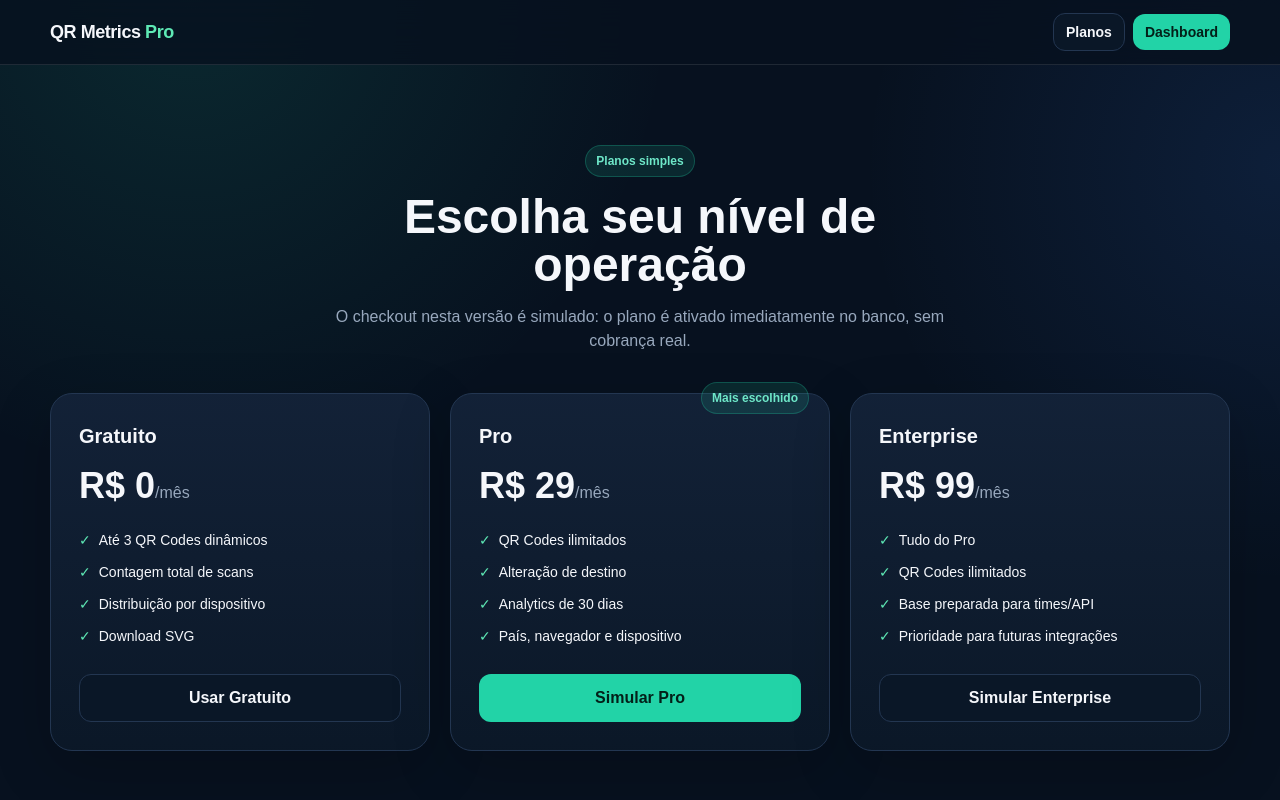
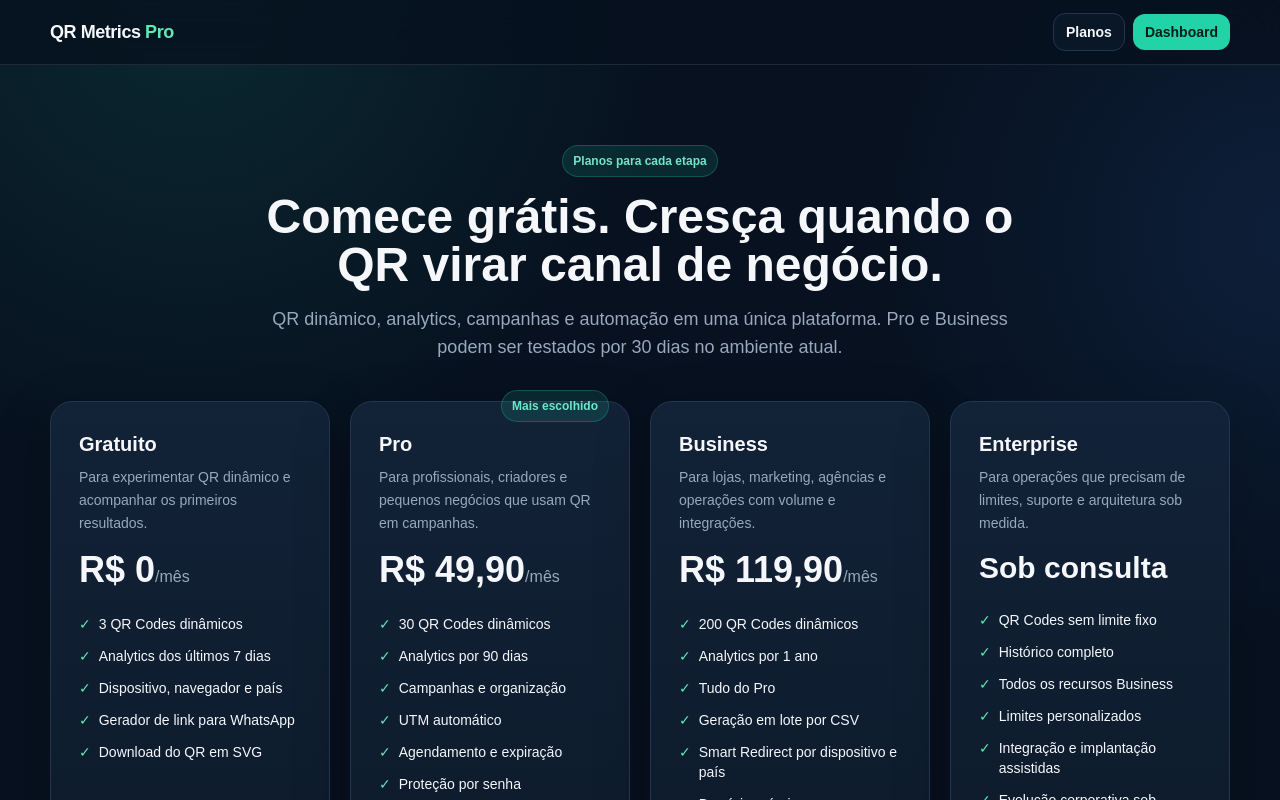
Before and after one commit to Brunohvg/qrcode-pro-analytics, a Next.js app: page /planos in a window 1280 px wide. Shown: the top 800 px of the page. Built offline with nearby package versions, Linux system fonts and the light colour scheme.

Commit message:
feat: reposition plans with market-aligned pricing and feature tiers

```diff
--- a/app/planos/plans-client.tsx
+++ b/app/planos/plans-client.tsx
@@ -4,27 +4,86 @@ import Link from "next/link";
 import { useState } from "react";
 
 const plans = [
-  { name: "Gratuito", price: "R$ 0", suffix: "/mês", highlight: false, features: ["Até 3 QR Codes dinâmicos", "Contagem total de scans", "Distribuição por dispositivo", "Download SVG"] },
-  { name: "Pro", price: "R$ 29", suffix: "/mês", highlight: true, features: ["QR Codes ilimitados", "Alteração de destino", "Analytics de 30 dias", "País, navegador e dispositivo"] },
-  { name: "Enterprise", price: "R$ 99", suffix: "/mês", highlight: false, features: ["Tudo do Pro", "QR Codes ilimitados", "Base preparada para times/API", "Prioridade para futuras integrações"] },
+  {
+    name: "Gratuito",
+    price: "R$ 0",
+    suffix: "/mês",
+    description: "Para experimentar QR dinâmico e acompanhar os primeiros resultados.",
+    highlight: false,
+    features: ["3 QR Codes dinâmicos", "Analytics dos últimos 7 dias", "Dispositivo, navegador e país", "Gerador de link para WhatsApp", "Download do QR em SVG"],
+  },
+  {
+    name: "Pro",
+    price: "R$ 49,90",
+    suffix: "/mês",
+    description: "Para profissionais, criadores e pequenos negócios que usam QR em campanhas.",
+    highlight: true,
+    features: ["30 QR Codes dinâmicos", "Analytics por 90 dias", "Campanhas e organização", "UTM automático", "Agendamento e expiração", "Proteção por senha", "Branding e impressão personalizada", "Relatórios CSV e PDF", "Alertas por meta de scans"],
+  },
+  {
+    name: "Business",
+    price: "R$ 119,90",
+    suffix: "/mês",
+    description: "Para lojas, marketing, agências e operações com volume e integrações.",
+    highlight: false,
+    features: ["200 QR Codes dinâmicos", "Analytics por 1 ano", "Tudo do Pro", "Geração em lote por CSV", "Smart Redirect por dispositivo e país", "Domínio próprio", "Google Analytics 4", "Meta Conversions API", "API com chave revogável", "Webhooks assinados"],
+  },
+  {
+    name: "Enterprise",
+    price: "Sob consulta",
+    suffix: "",
+    description: "Para operações que precisam de limites, suporte e arquitetura sob medida.",
+    highlight: false,
+    features: ["QR Codes sem limite fixo", "Histórico completo", "Todos os recursos Business", "Limites personalizados", "Integração e implantação assistidas", "Evolução corporativa sob demanda"],
+  },
 ] as const;
 
 export default function PlansClient() {
-  const [loading, setLoading] = useState(""); const [message, setMessage] = useState(""); const [error, setError] = useState("");
+  const [loading, setLoading] = useState("");
+  const [message, setMessage] = useState("");
+  const [error, setError] = useState("");
+
   async function choose(planName: string) {
+    if (planName === "Enterprise") return;
     setLoading(planName); setMessage(""); setError("");
     try {
-      const response = await fetch("/api/plans/change", { method: "POST", headers: { "Content-Type": "application/json" }, body: JSON.stringify({ planName }) });
+      const response = await fetch("/api/plans/change", {
+        method: "POST",
+        headers: { "Content-Type": "application/json" },
+        body: JSON.stringify({ planName }),
+      });
       const data = await response.json();
-      if (response.status === 401) { setError("Faça login primeiro para ativar um plano."); return; }
+      if (response.status === 401) { setError("Faça login primeiro para ativar o período de teste."); return; }
       if (!response.ok) throw new Error(data.message || "Falha ao alterar plano.");
       setMessage(data.message);
-    } catch (err) { setError(err instanceof Error ? err.message : "Falha ao alterar plano."); }
-    finally { setLoading(""); }
+    } catch (err) {
+      setError(err instanceof Error ? err.message : "Falha ao alterar plano.");
+    } finally {
+      setLoading("");
+    }
   }
-  return <main className="shell py-14 md:py-20"><div className="text-center max-w-2xl mx-auto"><span className="badge">Planos simples</span><h1 className="text-4xl md:text-5xl font-black mt-4">Escolha seu nível de operação</h1><p className="muted mt-4">O checkout nesta versão é simulado: o plano é ativado imediatamente no banco, sem cobrança real.</p></div>
+
+  return <main className="shell py-14 md:py-20">
+    <div className="text-center max-w-3xl mx-auto">
+      <span className="badge">Planos para cada etapa</span>
+      <h1 className="text-4xl md:text-5xl font-black mt-4">Comece grátis. Cresça quando o QR virar canal de negócio.</h1>
+      <p className="muted mt-4 text-lg">QR dinâmico, analytics, campanhas e automação em uma única plataforma. Pro e Business podem ser testados por 30 dias no ambiente atual.</p>
+    </div>
+
     {message && <div className="max-w-xl mx-auto mt-7 rounded-xl border border-emerald-400/30 bg-emerald-400/10 p-4 text-center text-emerald-200">{message} <Link href="/dashboard" className="font-bold underline">Abrir dashboard</Link></div>}
     {error && <div className="max-w-xl mx-auto mt-7 rounded-xl border border-rose-400/30 bg-rose-400/10 p-4 text-center text-rose-200">{error} <Link href="/login" className="font-bold underline">Entrar</Link></div>}
-    <div className="grid md:grid-cols-3 gap-5 mt-10">{plans.map(plan=><article key={plan.name} className={`card p-7 relative ${plan.highlight ? "ring-2 ring-emerald-300/70" : ""}`}>{plan.highlight && <span className="badge absolute -top-3 right-5">Mais escolhido</span>}<h2 className="text-xl font-black">{plan.name}</h2><div className="mt-4"><span className="text-4xl font-black">{plan.price}</span><span className="muted">{plan.suffix}</span></div><ul className="mt-6 space-y-3 text-sm">{plan.features.map(f=><li key={f} className="flex gap-2"><span className="text-emerald-300">✓</span><span>{f}</span></li>)}</ul><button onClick={()=>void choose(plan.name)} disabled={!!loading} className={plan.highlight ? "btn-primary w-full mt-7" : "btn-secondary w-full mt-7"}>{loading === plan.name ? "Ativando..." : plan.name === "Gratuito" ? "Usar Gratuito" : `Simular ${plan.name}`}</button></article>)}</div>
+
+    <div className="grid md:grid-cols-2 xl:grid-cols-4 gap-5 mt-10">
+      {plans.map((plan) => <article key={plan.name} className={`card p-7 relative flex flex-col ${plan.highlight ? "ring-2 ring-emerald-300/70" : ""}`}>
+        {plan.highlight && <span className="badge absolute -top-3 right-5">Mais escolhido</span>}
+        <h2 className="text-xl font-black">{plan.name}</h2>
+        <p className="muted text-sm mt-2 min-h-16 leading-relaxed">{plan.description}</p>
+        <div className="mt-4"><span className={`${plan.name === "Enterprise" ? "text-3xl" : "text-4xl"} font-black`}>{plan.price}</span><span className="muted">{plan.suffix}</span></div>
+        <ul className="mt-6 space-y-3 text-sm flex-1">{plan.features.map((feature) => <li key={feature} className="flex gap-2"><span className="text-emerald-300">✓</span><span>{feature}</span></li>)}</ul>
+        {plan.name === "Enterprise" ? <button disabled className="btn-secondary w-full mt-7">Contratação sob consulta</button> : <button onClick={()=>void choose(plan.name)} disabled={!!loading} className={plan.highlight ? "btn-primary w-full mt-7" : "btn-secondary w-full mt-7"}>{loading === plan.name ? "Ativando..." : plan.name === "Gratuito" ? "Usar Gratuito" : "Testar 30 dias"}</button>}
+      </article>)}
+    </div>
+
+    <p className="muted text-xs text-center mt-7">A cobrança recorrente ainda não está conectada; os testes Pro e Business são ativados por 30 dias sem pagamento.</p>
   </main>;
 }
```
